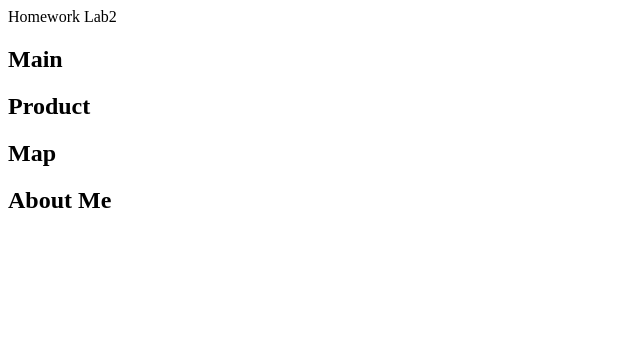
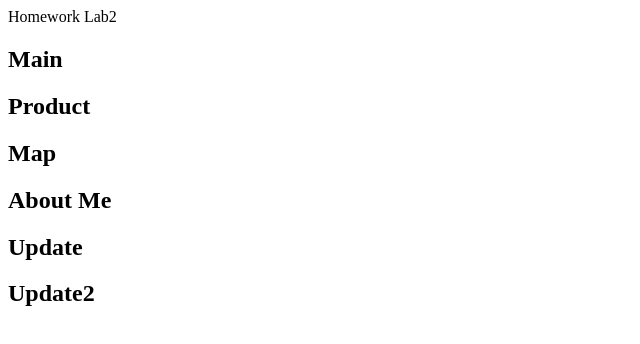
Before and after one commit to ryehanmamin/test_lab2, a plain HTML site: page menu.html in a window 1280 px wide. Shown: the whole page, without its empty margins (0-640 px from the left). Drawn offline with Linux system fonts and the light colour scheme.

Commit message:
commit 6

```diff
--- a/menu.html
+++ b/menu.html
@@ -6,5 +6,7 @@
 	<h2>Product</h2>
 	<h2>Map</h2>
 	<h2>About Me</h2>
+    <h2>Update</h2>
+    <h2>Update2</h2>
 </body>
 </html>
```
